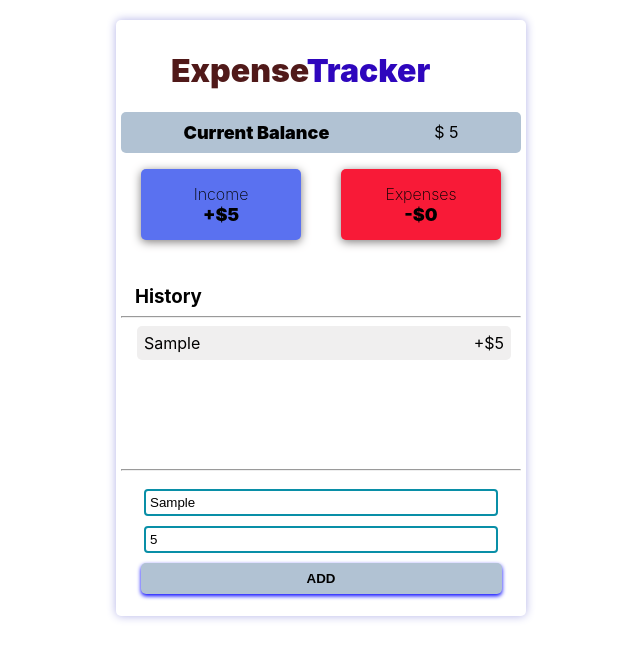
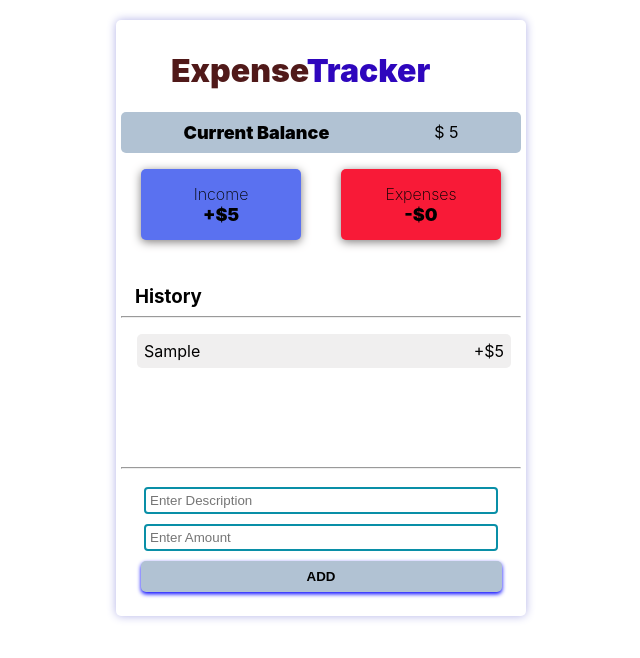
Before and after one commit to m-atique/expense_tracker, a React (Create React App) app: page / in a window 1280 px wide. Both pictures are taken after typing "Sample", "5" into the empty fields and a click on the button "ADD". Shown: the top 658 px of the page, without its empty margins (319-959 px from the left). Built offline with nearby package versions, Linux system fonts and the light colour scheme.

Commit message:
global state updated

```diff
--- a/src/App.css
+++ b/src/App.css
@@ -34,9 +34,11 @@
   top:10px;
 }
   .list ul{
-    height: 135px;
+    height: 125px;
     overflow-y: scroll;
     padding: 0px;
+    margin: auto;
+    padding-top: 8px;
 
   }
   .list li{
@@ -50,11 +52,10 @@
     margin-bottom: 10px;
     background: rgb(240, 239, 239);
     border-radius: 5px;
+    position: relative;
   }
 
-  .list ul{
-    margin: auto;
-  }
+
   .input_form input{
     width: 90%;
     border:2px solid rgb(9, 143, 167);
@@ -116,19 +117,17 @@
     color: #fff;
     font-size: 12px;
     padding: 2px 5px;
-    display: none;
     opacity: 0;
     transition: opacity 0.3s ease;
     border-radius: 50px;
     width: 18px;
     height: 18px;
+    position:absolute;
+    left: -8px;
+    top: -8px;
 
   }
 
   .list li:hover .del_btn {
     opacity: 1;
-    display:inline-flex;
-    position: absolute;
-
-
   }
--- a/src/components/addTransection.js
+++ b/src/components/addTransection.js
@@ -15,6 +15,9 @@ function AddTransection() {
       Amount: +Amount
     }
     add_trans(newtrans)
+    setDescrip('')
+    setAmount('')
+
 
   }
 
--- a/src/components/globalState.js
+++ b/src/components/globalState.js
@@ -1,4 +1,4 @@
-import React,{Children, createContext,useReducer} from 'react'
+import React,{children, createContext,useReducer} from 'react'
 import mainReducer from './mainReducer';
 
 
@@ -36,8 +36,6 @@ function del_trans(id){
     });
 
 }
-
-
     return(
 
         <GlobalCntxt.Provider value = {
```
